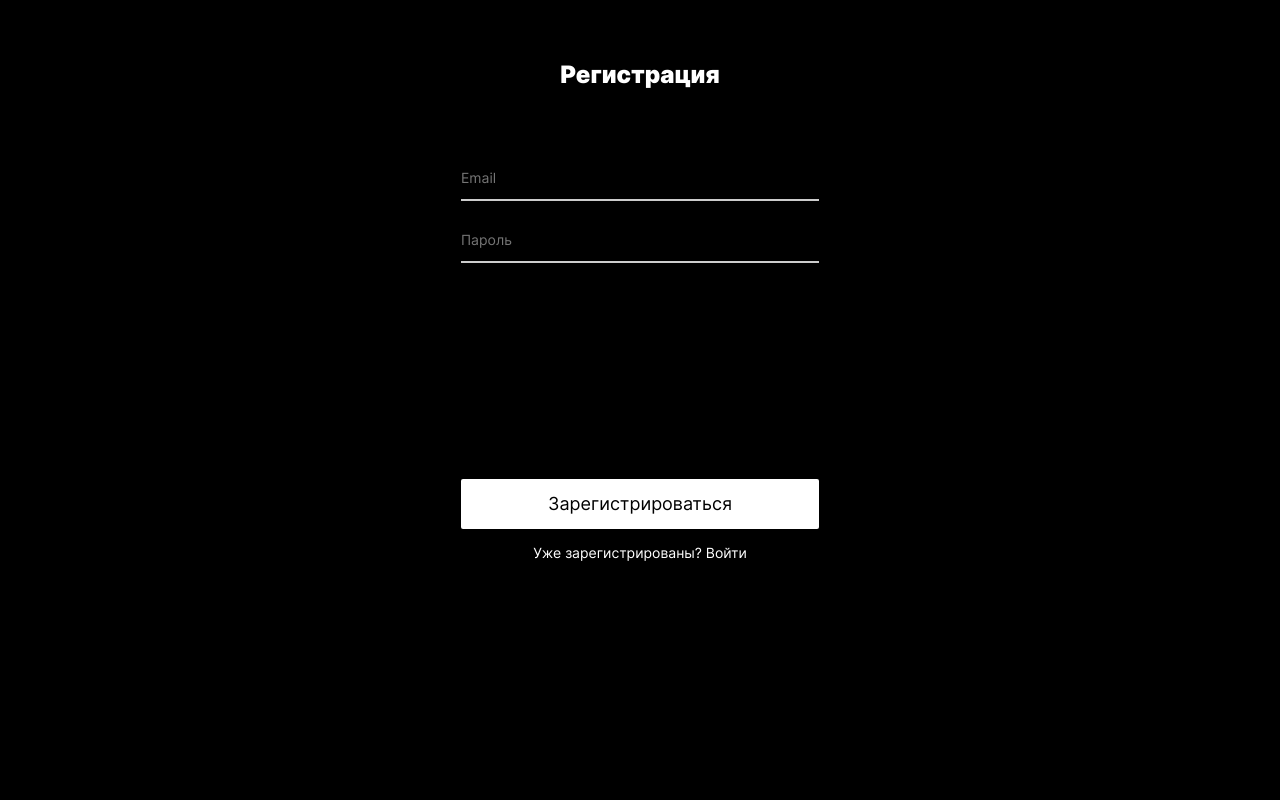
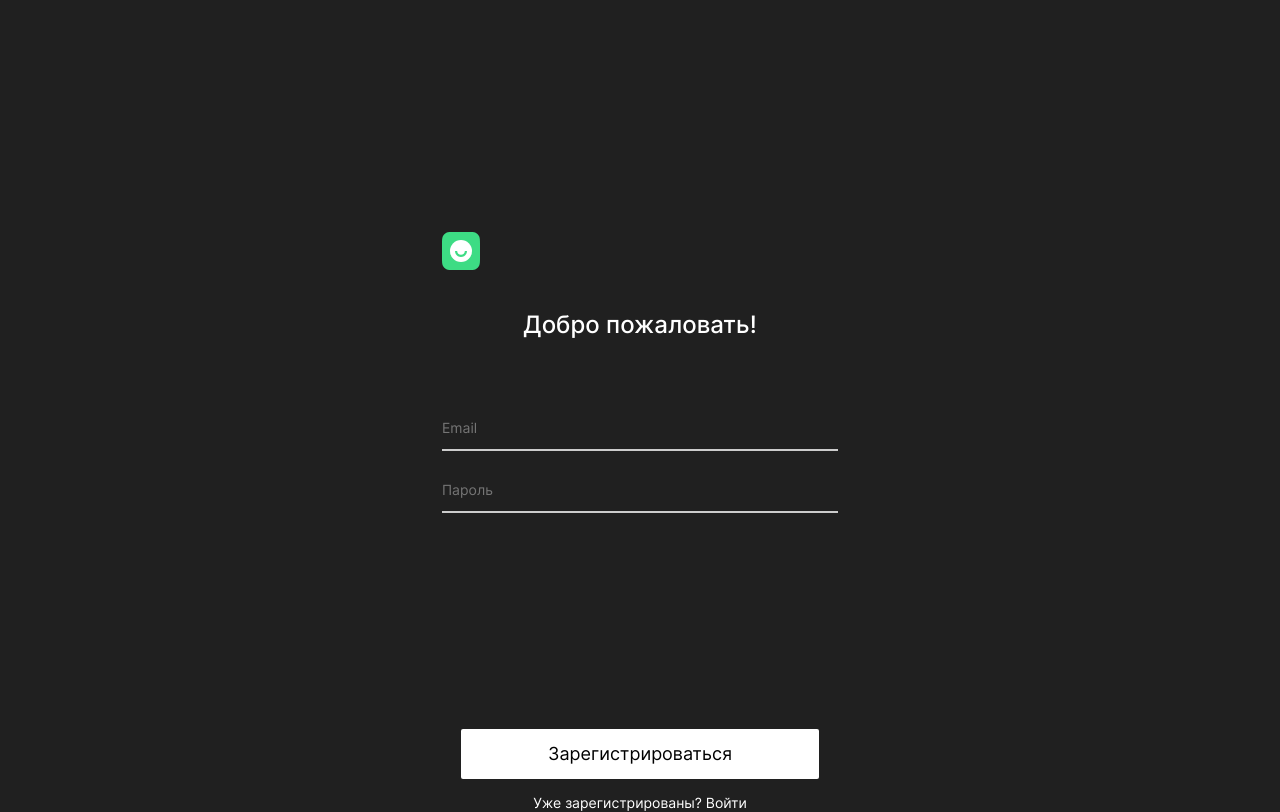
Before and after one commit to BJuice1984/movies-explorer-frontend, a React (Create React App) app: page /sign-up in a window 1280 px wide. Built offline with nearby package versions, Linux system fonts and the light colour scheme.

Commit message:
feat/Создать компонент Logo и добавить

```diff
--- a/src/components/App/App.css
+++ b/src/components/App/App.css
@@ -1,5 +1,5 @@
 .page {
-  background-color: #000;
+  background-color: #202020;
   min-height: 100vh;
   font-family: "Inter", "Arial", sans-serif;
   -moz-osx-font-smoothing: grayscale;
--- a/src/components/Login/Login.css
+++ b/src/components/Login/Login.css
@@ -1,11 +1,12 @@
 .login {
   margin: 0 auto;
-  padding-top: 40px;
+  padding-top: 56px;
 }
 
 @media screen and (min-width: 768px) {
   .login {
-    padding-top: 60px;
+    padding-top: 232px;
+    max-width: 396px;
   }
 }
 
@@ -55,7 +56,7 @@
   .login__input-form {
     padding: 0;
     padding-top: 50px;
-    max-width: 358px;
+    max-width: 100%;
   }
 }
 
@@ -120,16 +121,16 @@
 
 .login__title {
   margin: 0;
-  font-size: 20px;
-  line-height: 24px;
-  font-weight: 900;
+  font-size: 24px;
+  line-height: 1.21;
+  font-weight: 500;
   color: #fff;
   text-align: center;
+  padding-top: 50px;
 }
 
 @media screen and (min-width: 768px) {
   .login__title {
-    font-size: 24px;
-    line-height: 29px;
+    padding-top: 40px;
   }
 }
--- /dev/null
+++ b/src/components/Logo/Logo.css
@@ -0,0 +1,14 @@
+.logo {
+  background-image: url('../../../images/logo.svg');
+  width: 38px;
+  height: 38px;
+  display: block;
+  background-repeat: no-repeat;
+  margin: 0 auto;
+}
+
+@media screen and (min-width: 768px) {
+  .logo {
+    margin: 0;
+  }
+}
--- /dev/null
+++ b/src/components/Logo/Logo.js
@@ -0,0 +1,8 @@
+import "./Logo.css";
+import { Link } from "react-router-dom";
+
+function Logo() {
+  return <Link to='/' className="logo" />
+}
+
+export default Logo;
--- a/src/components/Register/Register.js
+++ b/src/components/Register/Register.js
@@ -1,5 +1,6 @@
 import React from "react";
 import { Link } from 'react-router-dom';
+import Logo from '../Logo/Logo';
 
 function Register(props) {
 
@@ -28,8 +29,11 @@ function Register(props) {
   }
 
   return (
+    <>
+
     <section className="login">
-      <h2 className="login__title">Регистрация</h2>
+    <Logo />
+      <h2 className="login__title">Добро пожаловать&#33;</h2>
       <form className="login__input-form" onSubmit={handleSubmit}>
         <label className="login__input-form-label">
           <input
@@ -61,6 +65,7 @@ function Register(props) {
       </form>
       <p className="login__text">Уже зарегистрированы? <Link className="login__link" to="/sign-in">Войти</Link></p>
     </section>
+    </>
   )
 }
 
```
Also changed, not shown: images/logo.svg (added).
